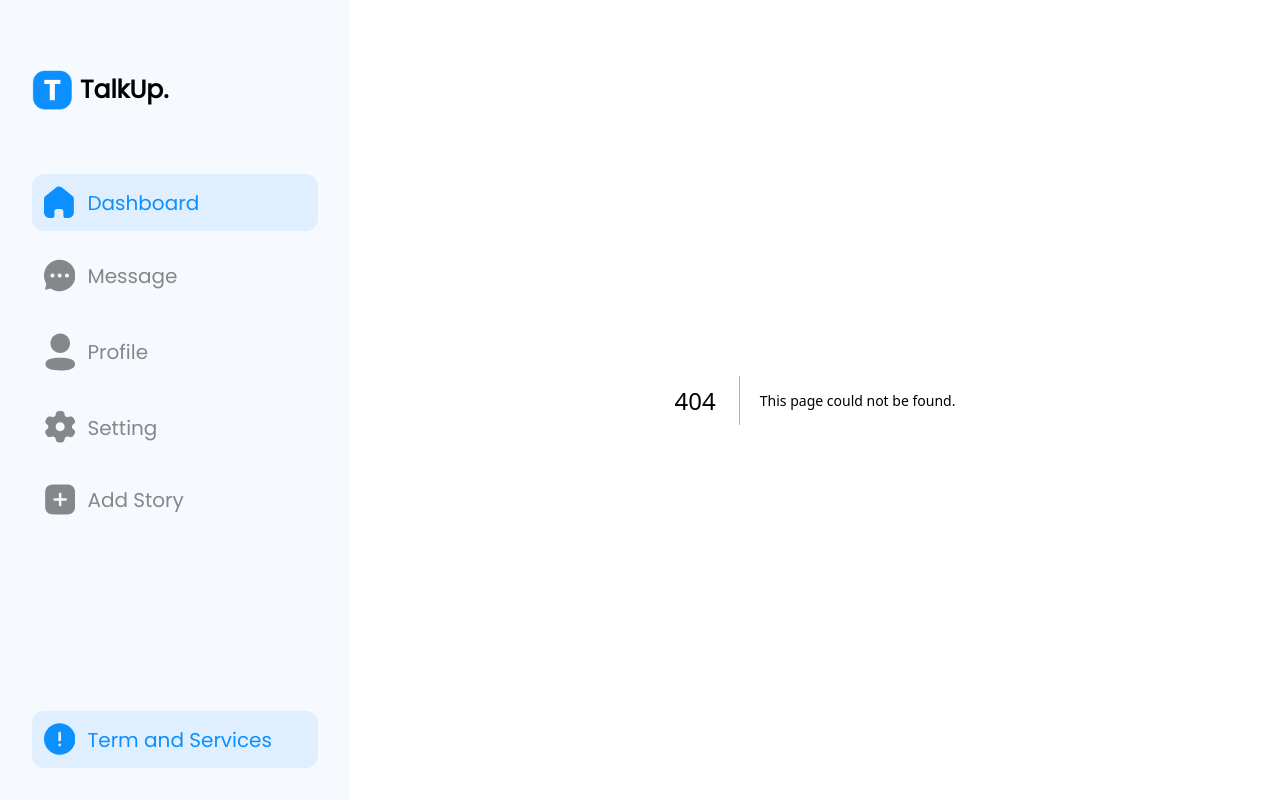
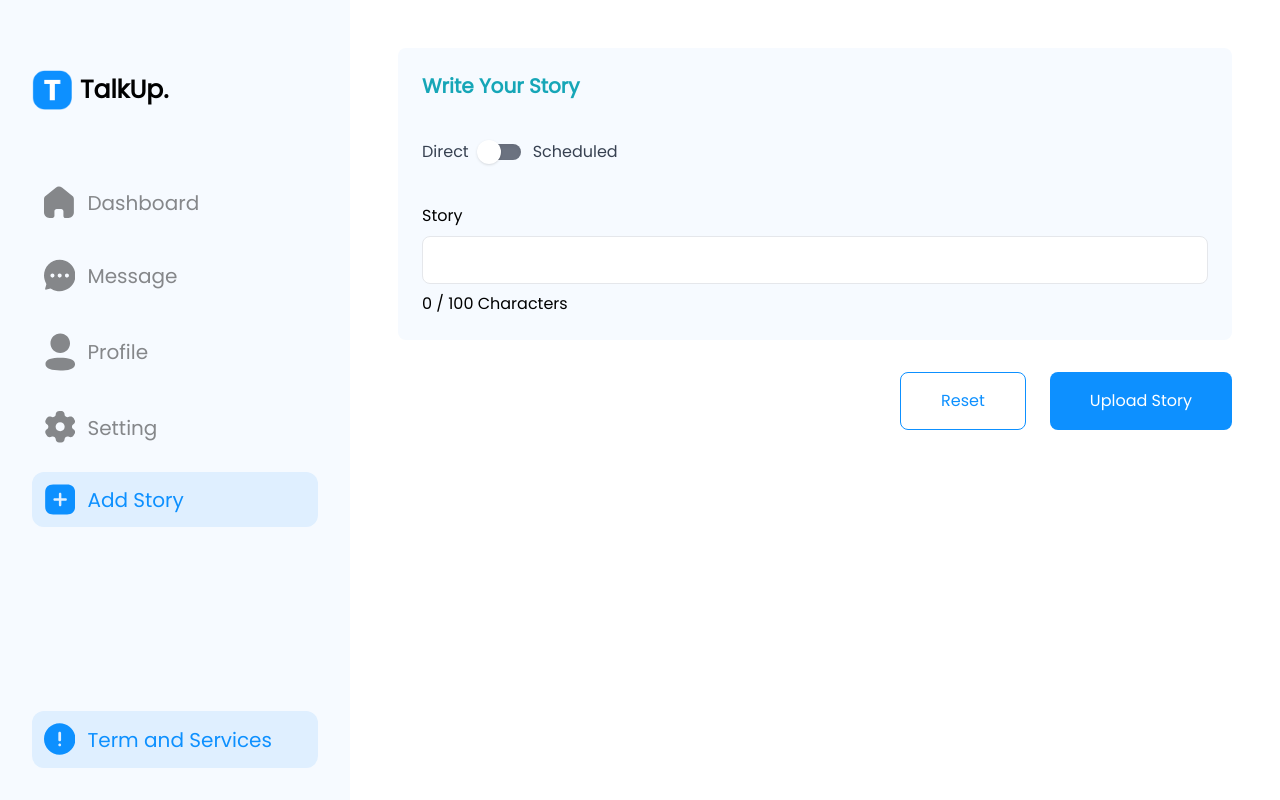
Before and after one commit to putubgs/talkup_chat, a Next.js app: page /adding_story in a window 1280 px wide. Before the commit this address had no page. Built offline with nearby package versions, Linux system fonts and the light colour scheme.

Commit message:
finishing the add story page

```diff
--- /dev/null
+++ b/src/app/adding_story/page.tsx
@@ -0,0 +1,202 @@
+"use client";
+import React, { useState, useEffect } from "react";
+
+type ListItem = { date: string; time: string };
+
+function convertTo12Hour(timeStr: string): string {
+  // Create a new Date object with today's date
+  const time = new Date();
+
+  // Set the hours and minutes of the date object using the time string
+  time.setHours(Number(timeStr.split(":")[0]));
+  time.setMinutes(Number(timeStr.split(":")[1]));
+
+  // Use toLocaleTimeString to format the time in 12-hour format with AM/PM
+  return time.toLocaleTimeString([], { hour: "2-digit", minute: "2-digit" });
+}
+
+const AddStoryPage: React.FC = () => {
+  const [list, setList] = useState<ListItem[]>([]);
+  const [inputDate, setInputDate] = useState("");
+  const [inputTime, setInputTime] = useState("");
+  const [minTime, setMinTime] = useState("00:00");
+  const [isDirect, setIsDirect] = useState(false);
+  const [storyValue, setStoryValue] = useState("");
+
+  const handleInputChange = (event: React.ChangeEvent<HTMLInputElement>) => {
+    setStoryValue(event.target.value);
+  };
+
+  const today = new Date();
+  const dateString = `${today.getFullYear()}-${(
+    "0" +
+    (today.getMonth() + 1)
+  ).slice(-2)}-${("0" + today.getDate()).slice(-2)}`;
+
+  const currentHour = ("0" + today.getHours()).slice(-2);
+  const currentMinute = ("0" + today.getMinutes()).slice(-2);
+  const currentTime = `${currentHour}:${currentMinute}`;
+
+  useEffect(() => {
+    if (inputDate === dateString) {
+      setMinTime(currentTime);
+    } else {
+      setMinTime("00:00");
+    }
+  }, [inputDate, dateString, currentTime]);
+
+  const handleSubmit = (event: React.FormEvent<HTMLFormElement>) => {
+    event.preventDefault();
+
+    // Check if date and time inputs are filled
+    if (!inputDate || !inputTime) {
+      // If not, alert the user to fill the fields
+      if (!inputDate) alert("Please enter a date.");
+      if (!inputTime) alert("Please enter a time.");
+      return;
+    }
+
+    // Find the date and time in the list
+    const listItem = list.find(
+      (item) => item.date === inputDate && item.time === inputTime
+    );
+
+    // Check if a time already exists in the list for the same date
+    if (listItem) {
+      alert("This date and time already exist in the list.");
+      return;
+    }
+
+    // Add a new list item
+    setList([...list, { date: inputDate, time: inputTime }]);
+    setInputTime("");
+  };
+
+  const handleToggle = () => {
+    setIsDirect(!isDirect);
+  };
+
+  const handleReset = () => {
+    setInputDate("");
+    setInputTime("");
+    setIsDirect(false);
+    setList([]);
+    setStoryValue("");
+  };
+
+  const handleUpload = () => {
+    const convertedSchedules = list.map((item) => ({
+        date: item.date,
+        time: convertTo12Hour(item.time)
+      }));
+
+      const storyData = {
+        storyType: isDirect ? "Direct" : "Scheduled",
+        schedules: convertedSchedules,
+        story: storyValue
+      };
+
+    handleReset();
+
+    console.log(storyData);
+  };
+
+
+  return (
+    <section className="flex flex-col min-w-0 p-12">
+      <div className="w-full bg-[#F6FAFF] rounded-lg p-6 flex flex-col space-y-10">
+        <div className="font-bold text-[#16A6B7] text-xl">Write Your Story</div>
+        <div className="mt-4">
+          <div className="flex items-center justify-left">
+            <label
+              htmlFor="toggleB"
+              className="flex items-center cursor-pointer"
+            >
+              <div className="mr-3 text-gray-700 font-medium">Direct</div>
+              <div className="relative">
+                <input
+                  id="toggleB"
+                  type="checkbox"
+                  className="hidden"
+                  checked={isDirect}
+                  onChange={handleToggle}
+                />
+                <div
+                  className={`toggle__line w-10 h-4 rounded-full shadow-inner ${
+                    isDirect ? "bg-[#0D90FF]" : "bg-gray-500"
+                  }`}
+                ></div>
+                <div className="toggle__dot absolute w-6 h-6 bg-white rounded-full shadow -left-1 top-[-0.25rem] transition"></div>
+              </div>
+              <div className="ml-3 text-gray-700 font-medium">Scheduled</div>
+            </label>
+          </div>
+        </div>
+        {isDirect && (
+          <div>
+            <label>Add Your Available Schedules</label>
+            <form onSubmit={handleSubmit} className="mt-2">
+              <input
+                type="date"
+                min={dateString}
+                value={inputDate}
+                onChange={(e) => setInputDate(e.target.value)}
+                className="mr-4 w-[250px] h-12 p-2 border rounded-lg"
+              />
+              <input
+                type="time"
+                min={minTime}
+                value={inputTime}
+                onChange={(e) => setInputTime(e.target.value)}
+                className="mr-4 w-[250px] h-12 p-2 border rounded-lg"
+              />
+              <button
+                type="submit"
+                className="p-1 pl-2 pr-2 bg-[#0D90FF] h-12 text-white rounded"
+              >
+                Add to List
+              </button>
+            </form>
+            <div className="flex space-x-4 pt-6">
+              {list.map((item, index) => (
+                <div
+                  key={index}
+                  className="p-2 rounded-xl bg-[#0D90FF] text-white text-center w-[150px] text-xs"
+                >
+                  <div>
+                    {item.date} {convertTo12Hour(item.time)}
+                  </div>
+                </div>
+              ))}
+            </div>
+          </div>
+        )}
+        <div className="">
+          <label>Story</label>
+          <input
+            className="mt-2 p-2 w-full h-12 border rounded-lg"
+            maxLength={100}
+            value={storyValue}
+            onChange={handleInputChange}
+          />
+          <div
+            style={{ color: storyValue.length >= 100 ? "red" : "black" }}
+            className="pt-2"
+          >
+            {storyValue.length} / 100 Characters
+          </div>
+        </div>
+      </div>
+      <div className="flex space-x-6 justify-end pt-8">
+        <button onClick={handleReset} className="border border-[#0D90FF] p-4 pl-10 pr-10 rounded-lg text-[#0D90FF]">
+            Reset
+        </button>
+        <button   onClick={handleUpload} className="bg-[#0D90FF] p-4 pl-10 pr-10 rounded-lg text-white">
+            Upload Story
+        </button>
+      </div>
+    </section>
+  );
+};
+
+export default AddStoryPage;
--- a/src/app/globals.css
+++ b/src/app/globals.css
@@ -42,3 +42,11 @@ body {
 .yourShadowClass {
   box-shadow: 0px 0px 15px rgba(0, 0, 0, 0.1);
 }
+
+.toggle__dot {
+  transition: all 0.3s ease-in-out;
+}
+
+input:checked ~ .toggle__dot {
+  transform: translateX(100%);
+}
--- a/src/app/layout.tsx
+++ b/src/app/layout.tsx
@@ -13,18 +13,14 @@ import { usePathname } from "next/navigation";
 
 const poppins = Poppins({ subsets: ["latin"], weight: "400" });
 
-// export const metadata = {
-//   title: "TalkUp Mental Health Chat",
-//   description: "Generated by create next app",
-// };
-
 export default function RootLayout({
   children,
 }: {
   children: React.ReactNode;
 }) {
-  const router = useRouter(); // Declare router
+  const router = useRouter();
   const isProfilePage = usePathname() === "/profile";
+  const isAddingStoryPage = usePathname() === "/adding_story";
   return (
     <html lang="en">
       <title>TalkUp Mental Health Chat</title>
@@ -38,15 +34,17 @@ export default function RootLayout({
             <div className="flex flex-col p-8 space-y-4 flex-grow">
               <div
                 className={`flex w-full p-3 rounded-xl items-center cursor-pointer ${
-                  isProfilePage
+                  isProfilePage || isAddingStoryPage
                     ? "text-[#85878A]"
                     : "bg-[#DFEFFF] text-[#0D90FF]"
                 }`}
-                onClick={() => router.push("/")} // Add click event to navigate to /profile
+                onClick={() => router.push("/")}
               >
                 <HomeIcon
                   size={12}
-                  color={isProfilePage ? "#85878A" : "#0D90FF"}
+                  color={
+                    isProfilePage || isAddingStoryPage ? "#85878A" : "#0D90FF"
+                  } // Check if user is on /profile or /adding_story
                 />
                 <p className="text-[20px] ml-3">Dashboard</p>
               </div>
@@ -72,8 +70,18 @@ export default function RootLayout({
                 <SettingsIcon size={12} color={"#85878A"} />
                 <p className="text-[20px] ml-3">Setting</p>
               </div>
-              <div className="flex w-full p-3 rounded-xl text-[#85878A] items-center cursor-pointer">
-                <AddingIcon size={12} color={"#85878A"} />
+              <div
+                className={`flex w-full p-3 rounded-xl items-center cursor-pointer ${
+                  isAddingStoryPage
+                    ? "bg-[#DFEFFF] text-[#0D90FF]"
+                    : "text-[#85878A]"
+                }`} // use isAddingStoryPage to determine the colors
+                onClick={() => router.push("/adding_story")} // navigate to /adding_story when clicked
+              >
+                <AddingIcon
+                  size={12}
+                  color={isAddingStoryPage ? "#0D90FF" : "#85878A"} // use isAddingStoryPage to determine the color
+                />
                 <p className="text-[20px] ml-3">Add Story</p>
               </div>
             </div>
--- a/src/app/profile/page.tsx
+++ b/src/app/profile/page.tsx
@@ -15,7 +15,7 @@ const ProfilePage: React.FC = () => {
   const averageRating = (totalRating / FeedbackData.length).toFixed(1);
   return (
     <section className="flex flex-col min-w-0">
-      <div className="flex h-[150px] bg-[#FFFFFF] p-7 justify-between min-w-0 items-center">
+      <div className="flex h-[150px] p-7 justify-between min-w-0 items-center">
         <div className="flex pl-12 items-center justify-between">
           <CircleIcon size={100} color={"#EEEEEE"} />
           <div className="flex flex-col pl-4">
--- a/src/dummy/feedback.ts
+++ b/src/dummy/feedback.ts
@@ -59,4 +59,10 @@ export const FeedbackData = [
     feedback: "Nice job!",
     rating: 5,
   },
+  {
+    name: "John Smith",
+    date: "2023-06-02",
+    feedback: "Bad job!",
+    rating: 3,
+  },
 ];
```
